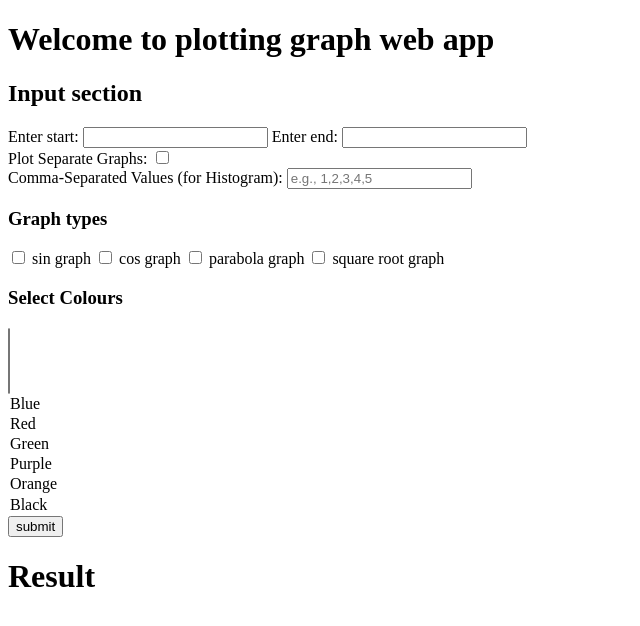
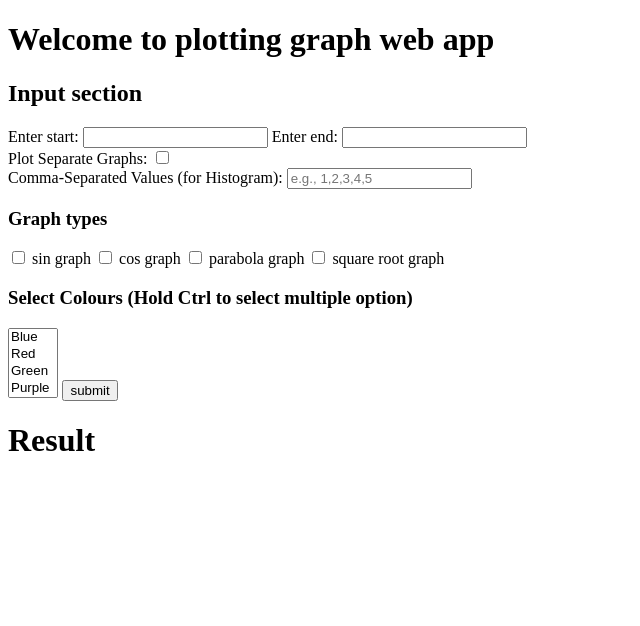
Before and after one commit to Palmkonde/Flask-classwork, a Flask app: page /plotter in a window 1280 px wide. Shown: the top 626 px of the page, without its empty margins (0-640 px from the left). Run offline with Flask 3, Linux system fonts and the light colour scheme.

Commit message:
Add colors selection

```diff
--- a/main.py
+++ b/main.py
@@ -1,20 +1,23 @@
+import matplotlib.pyplot as plt
 from flask import Flask, render_template
 from flask import request
 import numpy as np
 import matplotlib
 matplotlib.use("Agg")
-import matplotlib.pyplot as plt
 
 app = Flask(__name__)
+
 
 @app.route("/")
 def home_page():
     return render_template("index.html")
 
+
 @app.route("/sumsq/<int:value1>/<int:value2>")
 def sumsq(value1: int, value2: int) -> None:
     result = value1 ** 2 + value2 ** 2
     return f"<p>Sum of 2 square is {result} </p>"
+
 
 @app.route("/plotter", methods=["GET", "POST"])
 def plotter() -> None:
@@ -27,10 +30,13 @@ def plotter() -> None:
         function_name = ["sin", "cos", "parabola", "sqrt"]
 
         for name in function_name:
-            try:
-                function.append((name, request.form[name]))
-            except Exception as e:
-                print(f"Error to get function: {e}")
+            if name in request.form:
+                function.append(name)
+
+        colors = request.form.getlist("colors", None)
+        print(colors)
+        if not colors:
+            colors = ["blue", "red", "green", "purple"]
 
         is_separate_graph = request.form.get("separate-plots", None)
         images = []
@@ -45,20 +51,22 @@ def plotter() -> None:
 
         x = np.linspace(x_from, x_to)
         y = None
+        print(function)
         if is_separate_graph:
-            for name, _ in function:
+            for i, name in enumerate(function):
+                print(i)
                 if name == "sin":
                     y = np.sin(x)
-                    plt.plot(x, y, label="sin")
-                if name == "cos":
+                    plt.plot(x, y, label="sin", color=colors[i])
+                elif name == "cos":
                     y = np.cos(x)
-                    plt.plot(x, y, label="cos")
-                if name == "parabola":
+                    plt.plot(x, y, label="cos", color=colors[i])
+                elif name == "parabola":
                     y = np.power(x, 2)
-                    plt.plot(x, y, label="parabola")
-                if name == "sqrt":
+                    plt.plot(x, y, label="parabola", color=colors[i])
+                elif name == "sqrt":
                     y = np.sqrt(x)
-                    plt.plot(x, y, label="square root")
+                    plt.plot(x, y, label="square root", color=colors[i])
 
                 plt.xlim(x_from, x_to)
                 plt.ylim(-10, 10)
@@ -67,17 +75,17 @@ def plotter() -> None:
                 images.append(image_name)
                 plt.close()
         else:
-            for name, _ in function:
+            for name in function:
                 if name == "sin":
                     y = np.sin(x)
                     plt.plot(x, y, label="sin")
-                if name == "cos":
+                elif name == "cos":
                     y = np.cos(x)
                     plt.plot(x, y, label="cos")
-                if name == "parabola":
+                elif name == "parabola":
                     y = np.power(x, 2)
                     plt.plot(x, y, label="parabola")
-                if name == "sqrt":
+                elif name == "sqrt":
                     y = np.sqrt(x)
                     plt.plot(x, y, label="square root")
             plt.xlim(x_from, x_to)
@@ -93,5 +101,6 @@ def plotter() -> None:
     else:
         return render_template("plotter.html")
 
+
 if __name__ == "__main__":
     app.run(debug=True)
--- a/templates/plotter.html
+++ b/templates/plotter.html
@@ -33,8 +33,8 @@
                     <label for="sqrt">square root graph</label>
                 </section>
 
-                <h3> Select Colours </h3>
-                <select name="colors" multiple></select>
+                <h3> Select Colours (Hold Ctrl to select multiple option) </h3>
+                <select name="colors" id="colors" multiple>
                     <option value="blue">Blue</option>
                     <option value="red">Red</option>
                     <option value="green">Green</option>
```
Also changed, not shown: static/image/graph.jpg.
